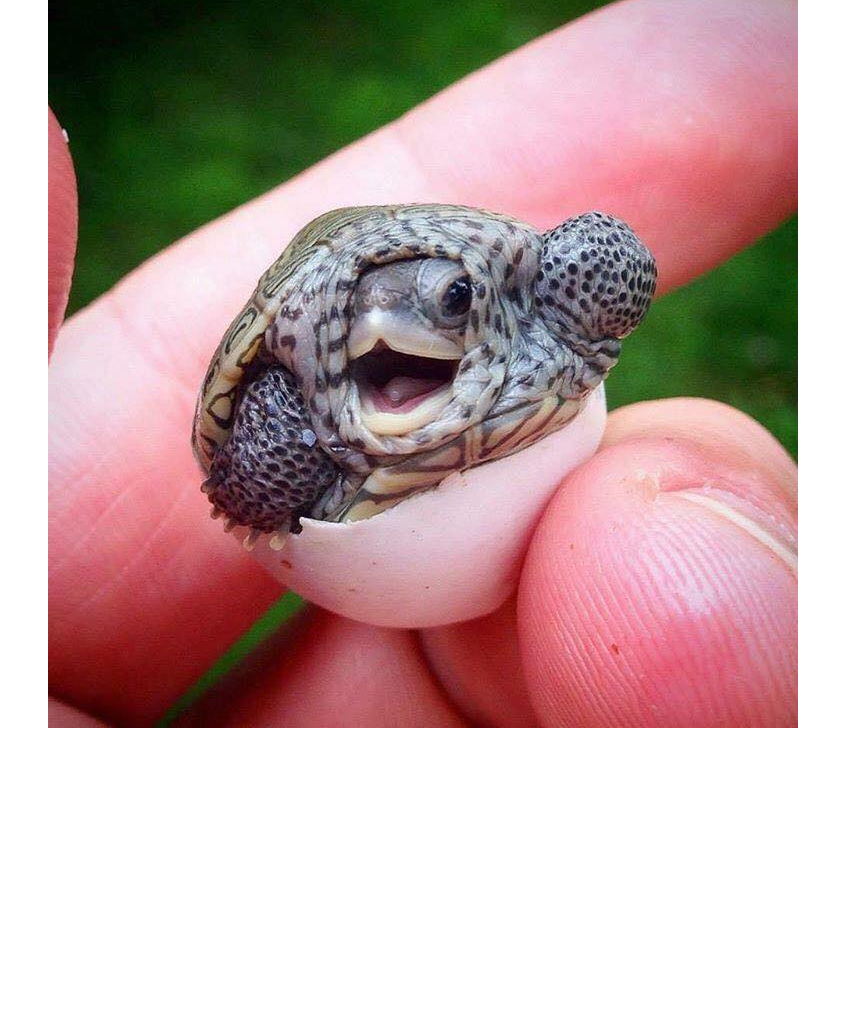
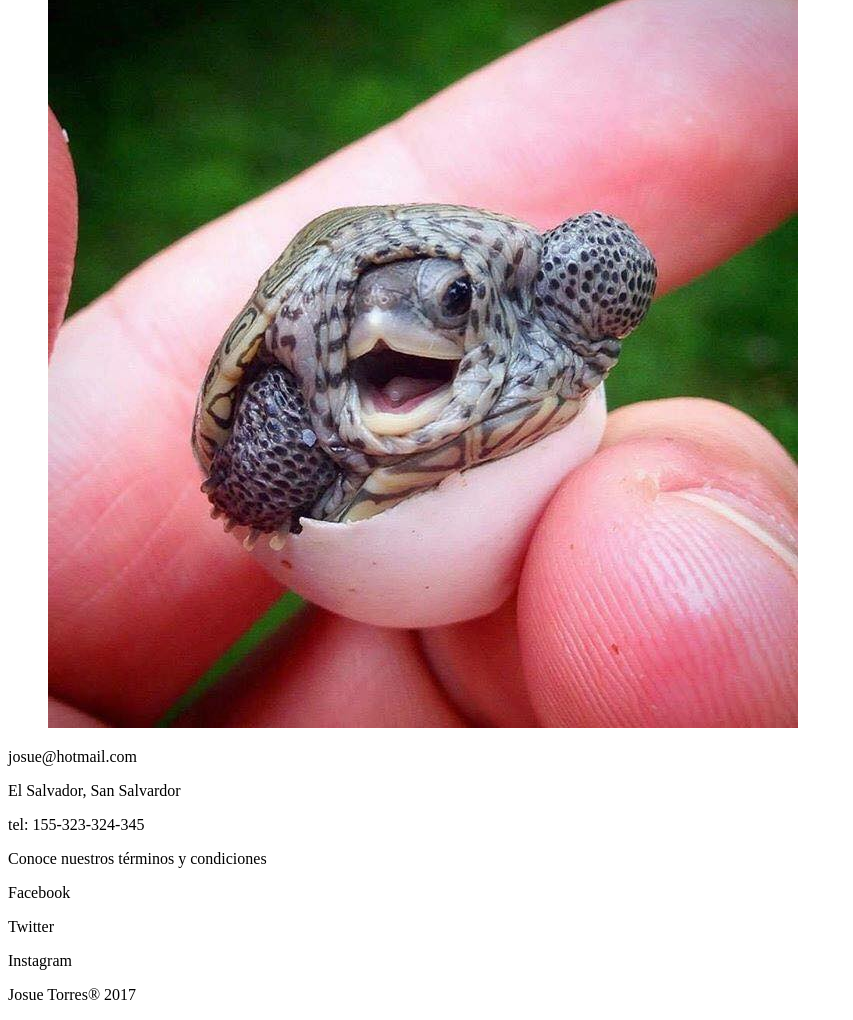
Before and after one commit to Josue1995/EvaluacionFinal, a plain HTML site: page index.html in a window 1280 px wide. Shown: the part 1251-2271 px from the top of the page, without its empty margins (0-853 px from the left). Before the commit the page ends 1999 px from the top, so only its background shows below. Drawn offline with Linux system fonts and the light colour scheme.

Commit message:
Estructura del footer

```diff
--- a/index.html
+++ b/index.html
@@ -64,20 +64,31 @@
 
       <div class="contacto">
 
+        <p>josue@hotmail.com</p>
+        <p>El Salvador, San Salvardor</p>
+        <p>tel: 155-323-324-345</p>
+
       </div>
 
       <div class="terminos">
+
+        <p>Conoce nuestros términos y condiciones</p>
 
       </div>
 
       <div class="redes_sociales">
 
+        <p>Facebook</p>
+        <p>Twitter</p>
+        <p>Instagram</p>
+
       </div>
 
       <div class="derechos">
 
+        <p>Josue Torres® 2017</p>
+
       </div>
-
 
     </footer>
 
```
